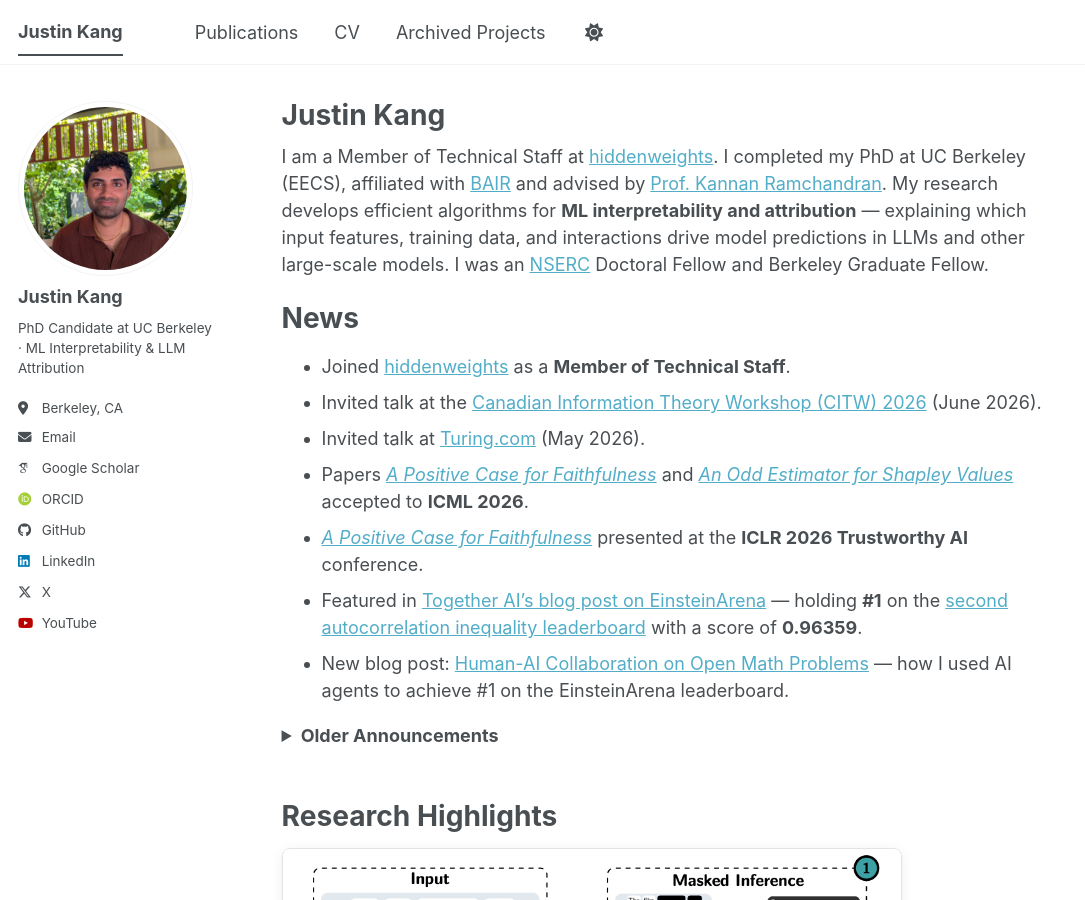
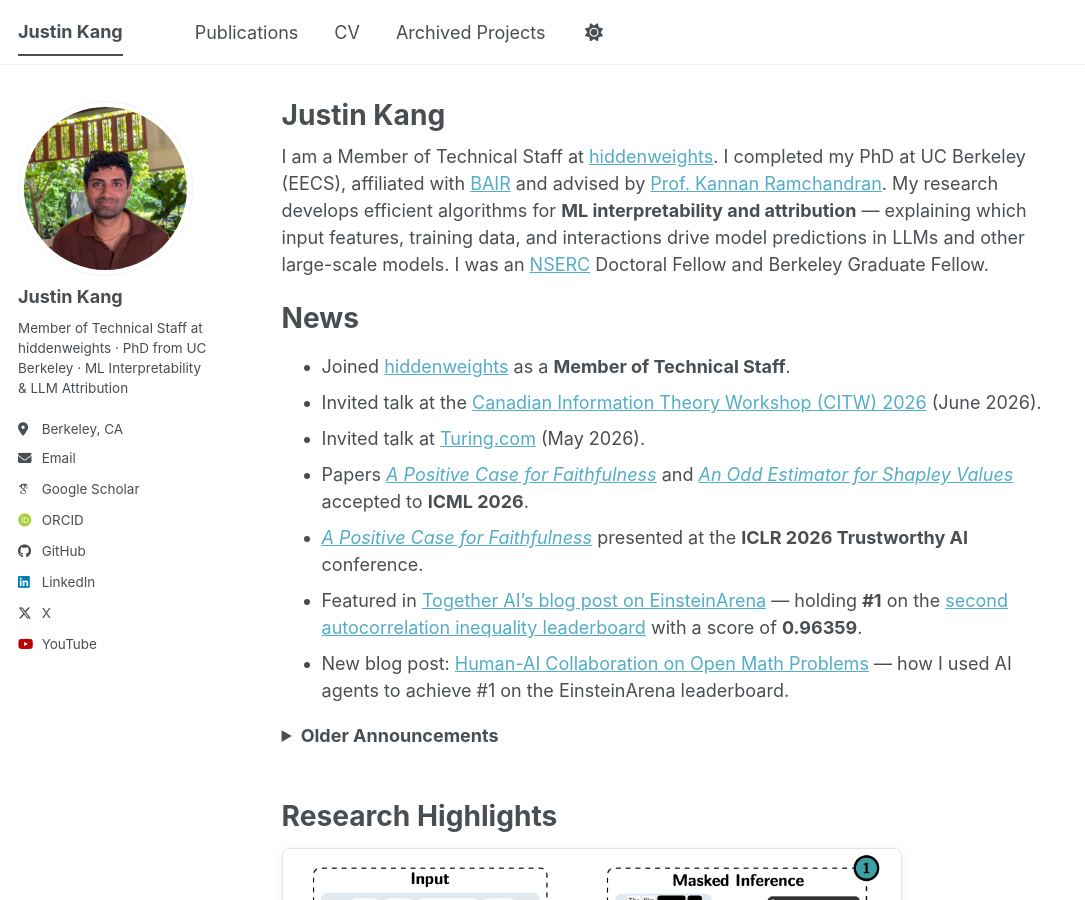
Before and after one commit to justinkang221/justinkang221.github.io, a Jekyll site: the page built from _pages/about.md, in a window 1280 px wide and 900 px high. Shown: the whole window, without its empty margins (0-1085 px from the left). Built offline with Jekyll 4.4.1, drawn with Linux system fonts in a browser that asks for light colours; some web fonts are replaced; a script bundle is joined from its source files by our own code; library files that are not in the unit come from our copies.

Commit message:
Update sidebar bio with hiddenweights role

```diff
--- a/_config.yml
+++ b/_config.yml
@@ -25,7 +25,7 @@ author:
   avatar           : "profile.jpg"
   name             : "Justin Kang"
   pronouns         : # example: "she/her"
-  bio              : "PhD Candidate at UC Berkeley · ML Interpretability & LLM Attribution"
+  bio              : "Member of Technical Staff at hiddenweights · PhD from UC Berkeley · ML Interpretability & LLM Attribution"
   location         : "Berkeley, CA"
   employer         :
   uri              :
```
